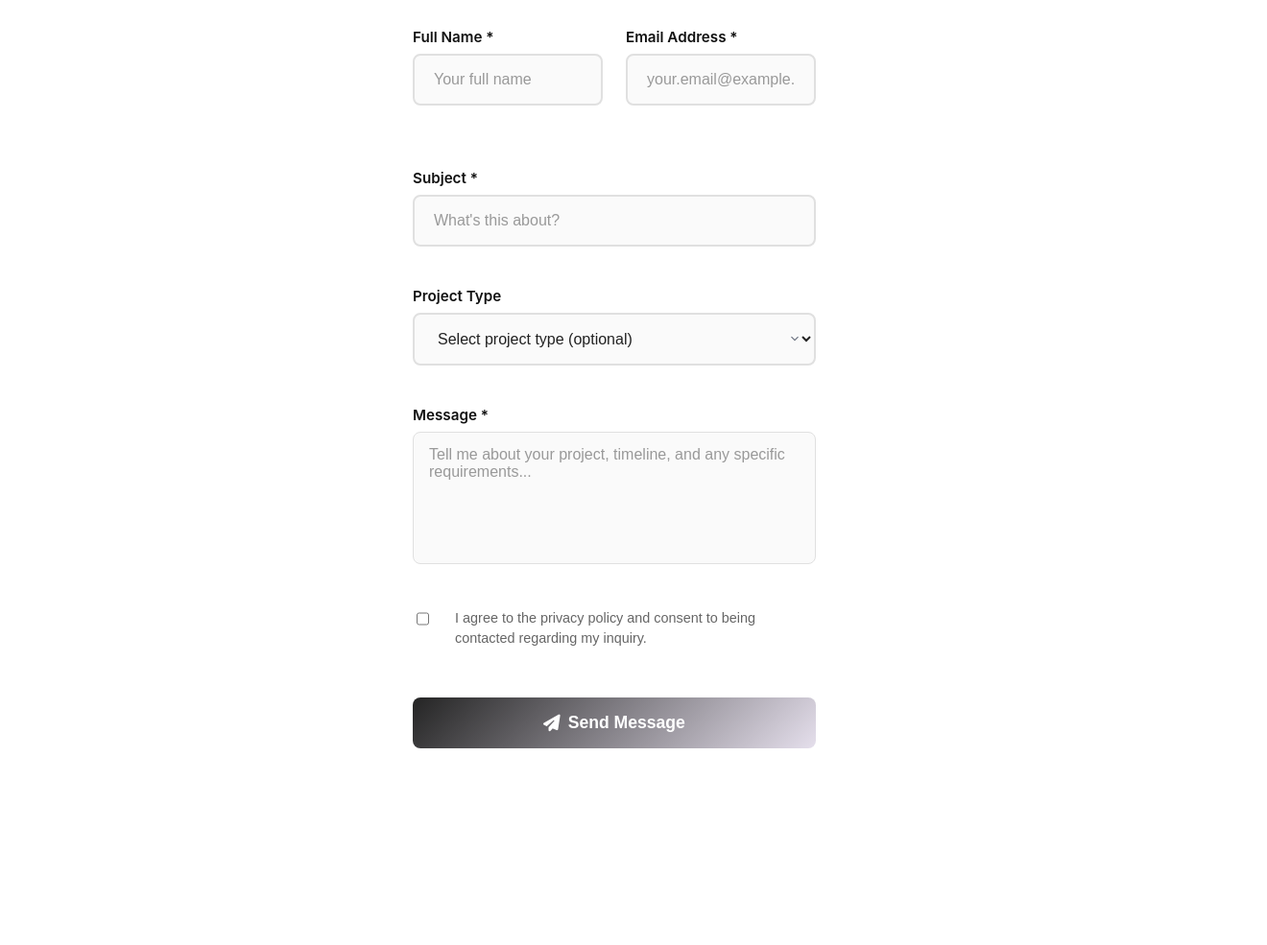
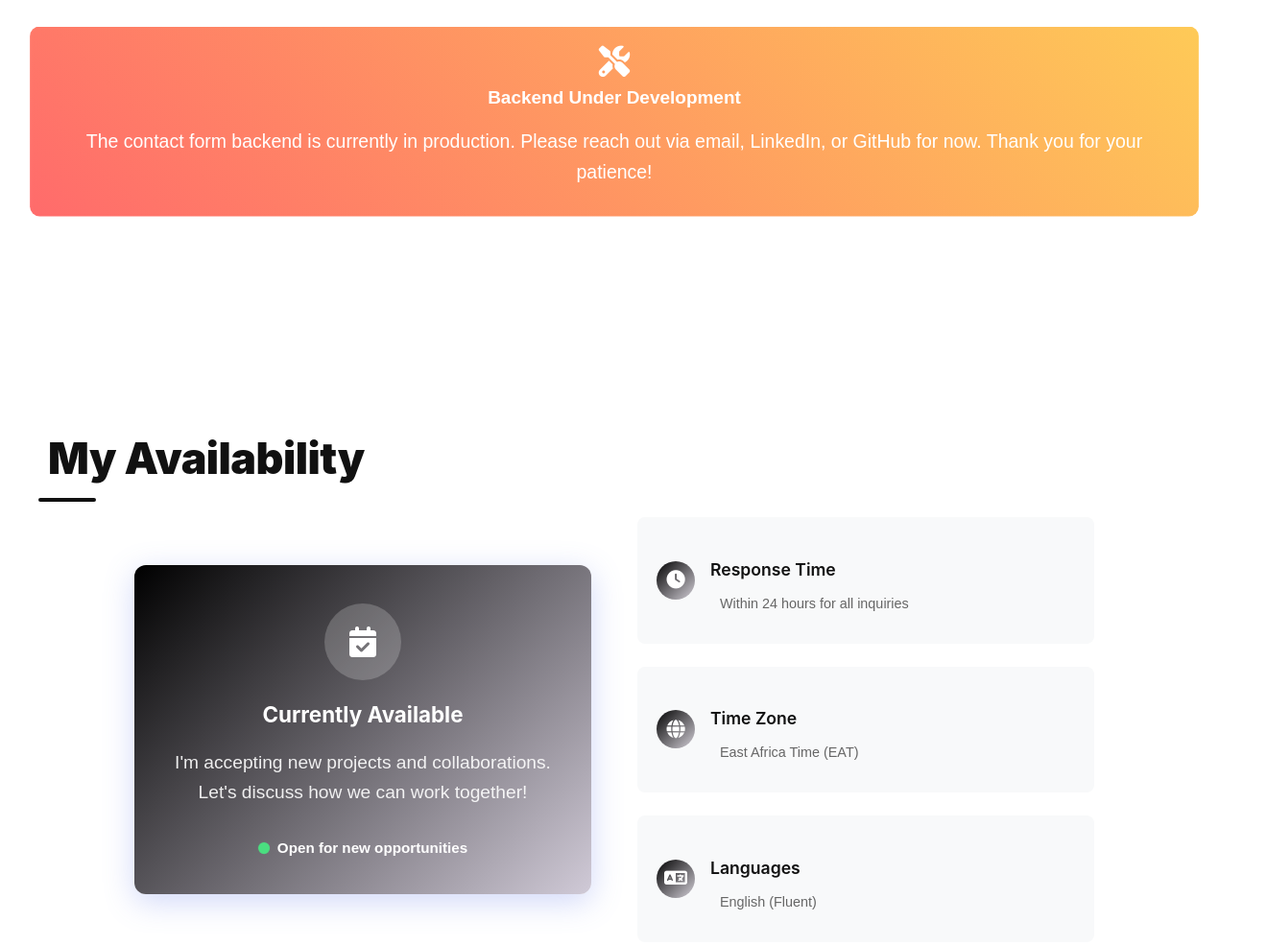
Before and after one commit to Umbrellaisnothere/My-portfolio, a plain HTML site: page contact.html in a window 1280 px wide. Shown: the part 1750-2735 px from the top of the page at 96% size, 1320 px wide, since content can reach past the window. Drawn offline with Linux system fonts and the light colour scheme.

Commit message:
feat: updated .gitignore and README for backup file inclusion and local development server clarification; addedd Backend notice to the contact form

```diff
--- a/contact.html
+++ b/contact.html
@@ -7,6 +7,13 @@
     <link rel="icon" href="css/images/unnamed.jpg">
     <link rel="stylesheet" href="css/style.css">
     <link rel="stylesheet" href="https://cdnjs.cloudflare.com/ajax/libs/font-awesome/6.5.2/css/all.min.css">
+    <style>
+      @keyframes pulse {
+        0% { transform: scale(1); }
+        50% { transform: scale(1.05); }
+        100% { transform: scale(1); }
+      }
+    </style>
   </head>
   <body>
     <header>
@@ -108,7 +115,13 @@
       <h2 class="section-title">Send Me a Message</h2>
       <p class="contact-intro">Have a specific project in mind? Let's discuss how we can work together to bring your vision to life.</p>
 
-      <div class="contact-form-container">
+      <div class="backend-notice" style="background: linear-gradient(45deg, #ff6b6b, #feca57); color: white; padding: 20px; border-radius: 10px; margin-bottom: 20px; text-align: center; animation: pulse 2s infinite;">
+        <i class="fa-solid fa-tools" style="font-size: 2em; margin-bottom: 10px;"></i>
+        <h3 style="margin: 0 0 10px 0;">Backend Under Development</h3>
+        <p style="margin: 0;">The contact form backend is currently in production. Please reach out via email, LinkedIn, or GitHub for now. Thank you for your patience!</p>
+      </div>
+
+      <!-- <div class="contact-form-container">
         <form action="#" class="contact_form" id="contact-form">
           <div class="form-row">
             <div class="form-group">
@@ -166,7 +179,7 @@
           </div>
         </form>
       </div>
-    </section>
+    </section> -->
 
     <section class="availability-section">
       <h2 class="section-title">My Availability</h2>
```
Also changed, not shown: README-frontend.md, 1 other file.
